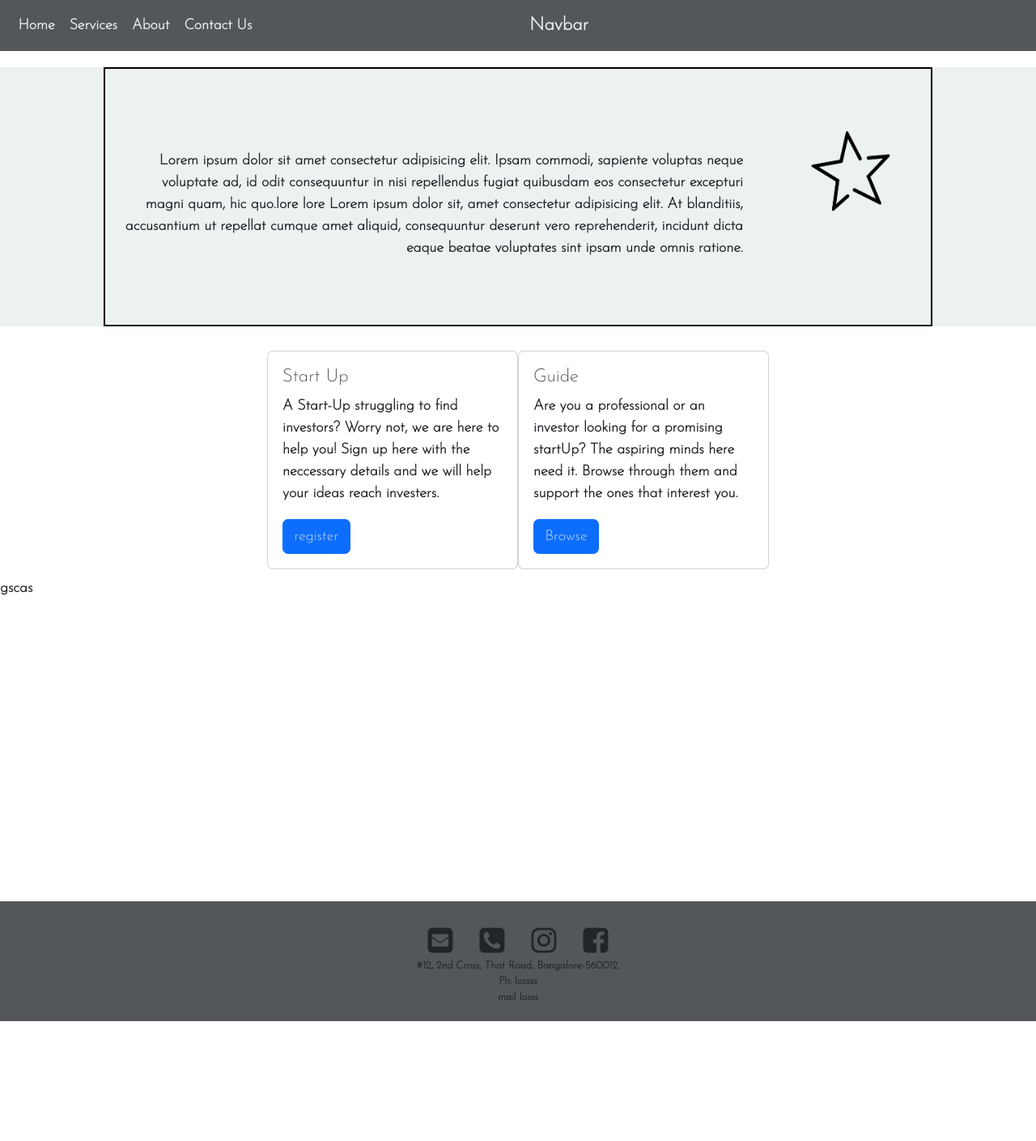
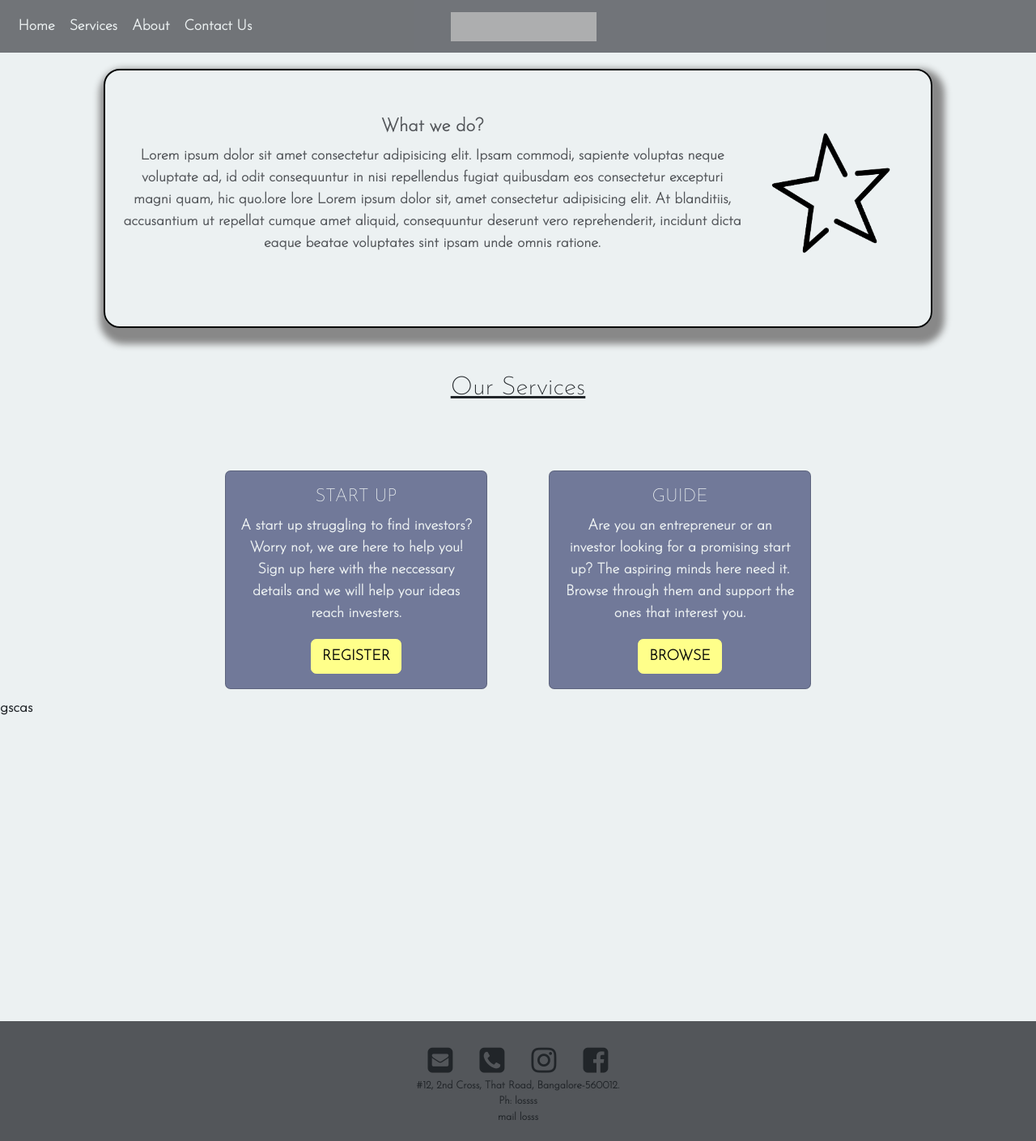
Before and after one commit to sinpaiiii/funeralparlour, a Django app: page / in a window 1280 px wide. Shown: the whole page at 81% size. Before the commit the page ends 1261 px from the top, so only its background shows below. Run offline with Django 4.2, Linux system fonts and the light colour scheme; grey boxes are pictures that could not be loaded.

Commit message:
logo designs

```diff
--- a/codefury/codefury/static/CSS/main.css
+++ b/codefury/codefury/static/CSS/main.css
@@ -6,8 +6,18 @@
   font-size: large;
 }
 body {
+  background-color: #ecf1f2;
 }
 /* navBar */
+.navi {
+  opacity: 0.8;
+}
+.hell {
+  width: 10rem;
+  position: relative;
+  margin-right: 40vw;
+  height: 2rem;
+}
 .branding {
   margin-right: 40vw;
   width: 10vw;
@@ -30,7 +40,9 @@ body {
 }
 
 .homeCont {
-  border: 2px solid black;
+  border: 2px solid #050707;
+  box-shadow: 5px 10px 8px 10px #888888;
+  border-radius: 20px;
   height: 40vh;
   width: 80vw;
   margin-top: 10px;
@@ -42,28 +54,49 @@ body {
   margin-right: 30px;
   margin-top: 7vh;
   border-radius: 20px;
-  width: 100px;
-  height: 100px;
+  width: 150px;
+  height: 150px;
 }
 
 .brief {
-  margin-top: 10vh;
+  margin-top: 2rem;
   width: 60vw;
   margin-right: 0px;
-  text-align: right;
+  text-align: center;
   position: relative;
+  color: #53565a;
+}
+.brief h5 {
+  font-weight: bolder;
 }
 
 .service1 {
   display: flex;
   flex-direction: row;
-  width: 50vw;
+  width: 70vw;
   padding: 10px;
   justify-content: space-evenly;
-  margin-left: 25vw;
-  margin-top: 20px;
+  margin-left: 15vw;
+  margin-top: 4rem;
+  color: #ecf1f2;
+  text-align: center;
+}
+.ser {
+  padding-top: 2rem;
+  text-align: center;
+  text-decoration: underline;
 }
 
+.help {
+  background-color: #717999;
+}
+
+.hehe {
+  background-color: #ffff8a;
+  color: #050707;
+  font-weight: bold;
+  border-color: #ffff8a;
+}
 /* about */
 .about {
   width: 70vw;
--- a/codefury/codefury/templates/index.html
+++ b/codefury/codefury/templates/index.html
@@ -1,47 +1,45 @@
-{% extends 'boilerplate.html' %}
-{% load static %}
-
-{% block content %}
-
+{% extends 'boilerplate.html' %} {% load static %} {% block content %}
 
 <!-- Home -->
 <section class="home">
   <div class="homeCont">
     <img src="{% static 'img/star_only.png' %}" alt="" class="logo" />
     <div class="brief">
-          Lorem ipsum dolor sit amet consectetur adipisicing elit. Ipsam
-          commodi, sapiente voluptas neque voluptate ad, id odit consequuntur in
-          nisi repellendus fugiat quibusdam eos consectetur excepturi magni
-          quam, hic quo.lore lore Lorem ipsum dolor sit, amet consectetur
-          adipisicing elit. At blanditiis, accusantium ut repellat cumque amet
-          aliquid, consequuntur deserunt vero reprehenderit, incidunt dicta
-          eaque beatae voluptates sint ipsam unde omnis ratione.
+      <h5>What we do?</h5>
+      Lorem ipsum dolor sit amet consectetur adipisicing elit. Ipsam commodi,
+      sapiente voluptas neque voluptate ad, id odit consequuntur in nisi
+      repellendus fugiat quibusdam eos consectetur excepturi magni quam, hic
+      quo.lore lore Lorem ipsum dolor sit, amet consectetur adipisicing elit. At
+      blanditiis, accusantium ut repellat cumque amet aliquid, consequuntur
+      deserunt vero reprehenderit, incidunt dicta eaque beatae voluptates sint
+      ipsam unde omnis ratione.
     </div>
   </div>
 </section>
 <!-- services -->
 <section class="service" id="service">
+  <h3 class="ser">Our Services</h3>
   <div class="service1">
-        <div class="card" style="width: 18rem">
+    <div class="card help" style="width: 18rem">
       <div class="card-body">
-            <h5 class="card-title">Start Up</h5>
+        <h5 class="card-title">START UP</h5>
         <p class="card-text">
-              A Start-Up struggling to find investors? Worry not, we are here to
-              help you! Sign up here with the neccessary details and we will
-              help your ideas reach investers.
+          A start up struggling to find investors? Worry not, we are here to
+          help you! Sign up here with the neccessary details and we will help
+          your ideas reach investers.
         </p>
-            <a href="#" class="btn btn-primary">register</a>
+        <a href="#" class="btn btn-primary hehe">REGISTER</a>
       </div>
     </div>
-        <div class="card" style="width: 18rem">
+    <div class="card help" style="width: 18rem">
       <div class="card-body">
-            <h5 class="card-title">Guide</h5>
+        <h5 class="card-title">GUIDE</h5>
         <p class="card-text">
-              Are you a professional or an investor looking for a promising
-              startUp? The aspiring minds here need it. Browse through them and
-              support the ones that interest you.
+          Are you an entrepreneur or an investor looking for a promising start
+          up? The aspiring minds here need it. Browse through them and support
+          the ones that interest you.
         </p>
-            <a href="/explore" class="btn btn-primary">Browse</a>
+        <a href="/explore" class="btn btn-primary hehe">BROWSE</a>
       </div>
     </div>
   </div>
@@ -51,5 +49,4 @@
   <div class="about">gscas</div>
 </section>
 
-
 {% endblock %}
--- a/codefury/codefury/templates/navbar.html
+++ b/codefury/codefury/templates/navbar.html
@@ -1,3 +1,5 @@
+{% load static %}
+<div class="navi sticky-top">
   <nav class="navbar navbar-expand-lg backg sticky-top">
     <div class="container-fluid">
       <button
@@ -27,6 +29,15 @@
           </li>
         </ul>
       </div>
-    <a class="navbar-brand text-center branding" href="#">Navbar</a>
+      <a class="navbar-brand" href="#">
+        <img
+          class="hell"
+          src="{% static 'img/logo.png' %}"
+          alt=""
+          width="30"
+          height="24"
+        />
+      </a>
     </div>
   </nav>
+</div>
```
Also changed, not shown: codefury/codefury/db.sqlite3, 2 other files. Lines whose indentation alone changed are shown as unchanged.
